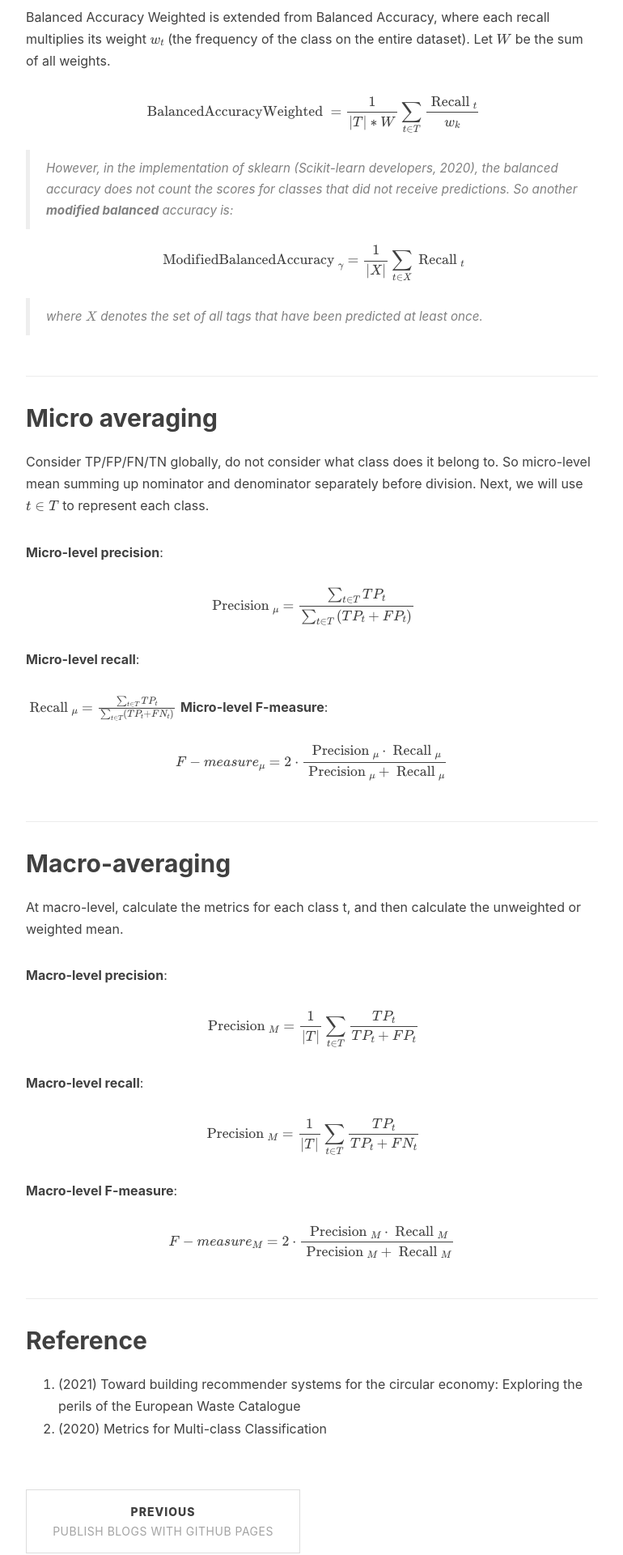
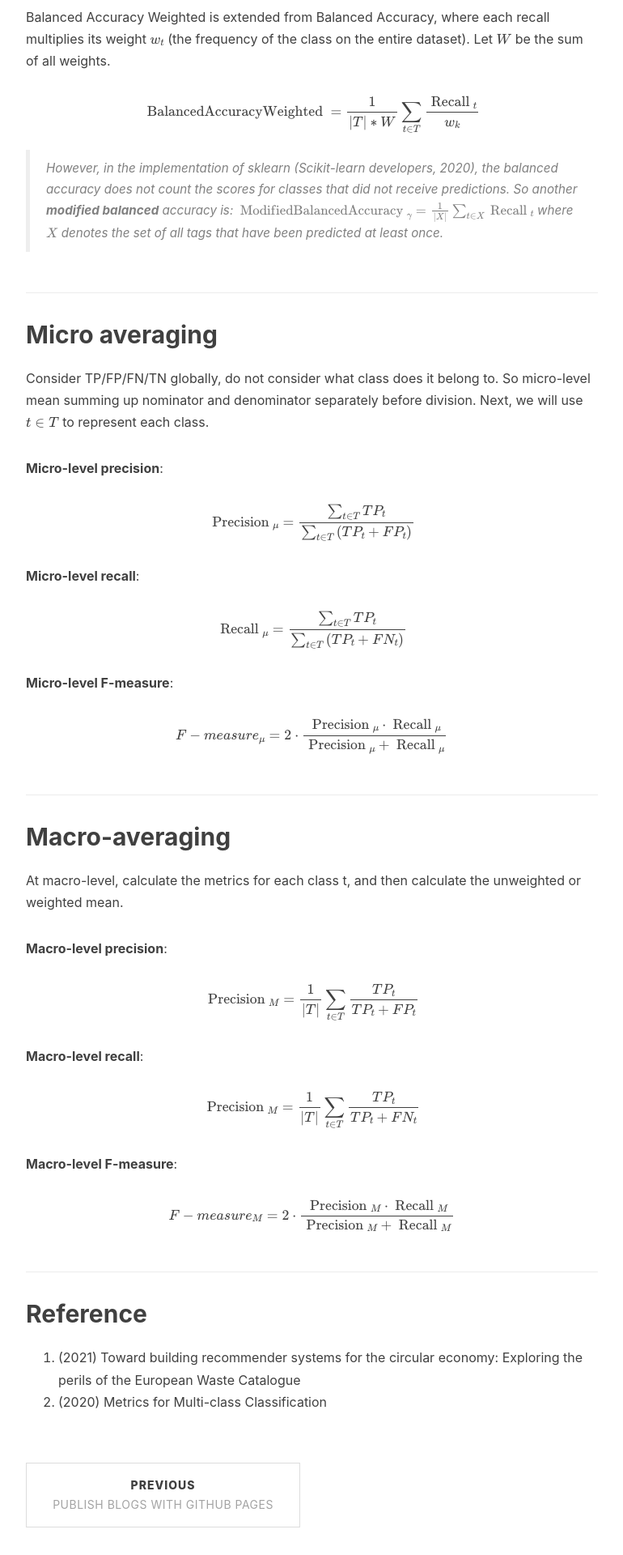
Before and after one commit to nancycyzl/nancycyzl.github.io, a Jekyll site: the page built from _posts/2024-05-13-Multi-class classification metrics.md, in a window 1280 px wide. Shown: the part 2851-4771 px from the top of the page at 81% size, without its empty margins (233-1003 px from the left). Built offline with Jekyll 4.4.1, drawn with Linux system fonts in a browser that asks for light colours; nearby versions of some CDN libraries; formulas are drawn with MathJax 3; comment, search, counter and statistics services are not loaded.

```diff
--- a/_posts/2024-05-13-Multi-class classification metrics.md
+++ b/_posts/2024-05-13-Multi-class classification metrics.md
@@ -85,9 +85,7 @@ Balanced Accuracy Weighted is extended from Balanced Accuracy, where each recall
 $$ \text { BalancedAccuracyWeighted }=\frac{1}{|T|*W} \sum_{t \in T} \frac{\text{ Recall }_t}{w_{k}}$$
 
 > However, in the implementation of sklearn (Scikit-learn developers, 2020), the balanced accuracy does not count the scores for classes that did not receive predictions. So another **modified balanced** accuracy is:
-
-$$ \text { ModifiedBalancedAccuracy }_\gamma=\frac{1}{|X|} \sum_{t \in X} \text { Recall }_t $$
-
+> $$ \text { ModifiedBalancedAccuracy }_\gamma=\frac{1}{|X|} \sum_{t \in X} \text { Recall }_t $$
 > where $X$ denotes the set of all tags that have been predicted at least once.
 
 ## Micro averaging
@@ -101,6 +99,7 @@ $$ \text { Precision }_\mu=\frac{\sum_{t \in T} TP_t}{\sum_{t \in T}\left(TP_t+F
 **Micro-level recall**:
 
 $$ \text { Recall }_\mu=\frac{\sum_{t \in T} TP_t}{\sum_{t \in T}\left(TP_t+FN_t\right)} $$
+
 **Micro-level F-measure**:
 
 $$ F-measure_\mu=2 \cdot \frac{\text { Precision }_\mu \cdot \text { Recall }_\mu}{\text { Precision }_\mu+\text { Recall }_\mu} $$
```
